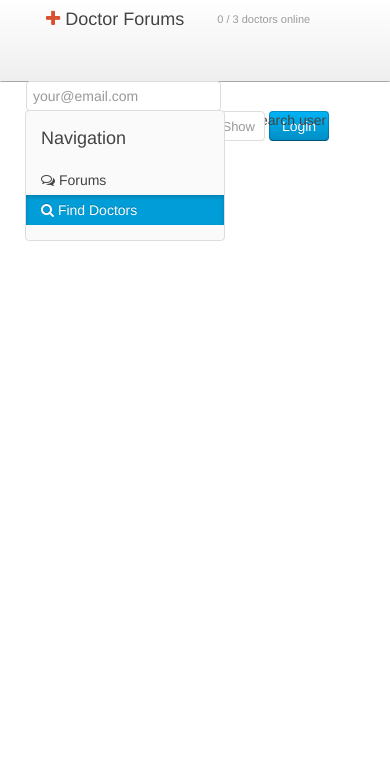
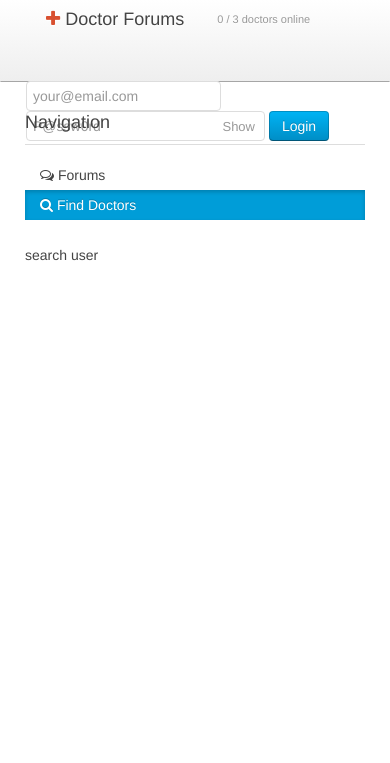
Before and after one commit to AptechC1203L/eProjectSem3, a Flask app: page /find-doctor in a window 390 px wide. Shown: the top 763 px of the page. Run offline with Flask 2, Linux system fonts and the light colour scheme; some libraries are stand-ins or nearby versions.

Commit message:
Responsive main grid

```diff
--- a/static/stylesheets/main.css
+++ b/static/stylesheets/main.css
@@ -7,7 +7,6 @@
 }
 
 .site-container {
-	display: flex;
 	padding-top: 2em;
 	padding-bottom: 2em;
 	flex-grow: 1;
@@ -16,14 +15,6 @@
 
 .site-container > *:not(:first-child) {
 	margin-left: 2em;
-}
-
-.site-container > .content {
-	flex-grow: 1;
-}
-
-.site-nav {
-	width: 200px;
 }
 
 .topic {
--- a/templates/_base.jinja.html
+++ b/templates/_base.jinja.html
@@ -57,8 +57,9 @@
   </nav>
 
     <div class="site-container uk-container uk-container-center">
-        <div class="site-nav">
-          <nav class="uk-panel uk-panel-box">
+      <div class="uk-grid" data-uk-grid-margin>
+        <div class="site-nav uk-width-large-1-5 uk-width-small-1-1">
+          <nav class="uk-panel uk-panel-header">
              <h3 class="uk-panel-title">Navigation</h3>
 
              <ul class="uk-nav uk-nav-side uk-nav-parent-icon" data-uk-nav>
@@ -97,10 +98,11 @@
         </div>
 
 
-    <div class="content">
-    {% block content %}
-    	{% endblock %}
-	  </div>
+      <div class="content uk-width-large-4-5">
+      {% block content %}
+      	{% endblock %}
+  	  </div>
+      </div>
 
     </div>
 
```
